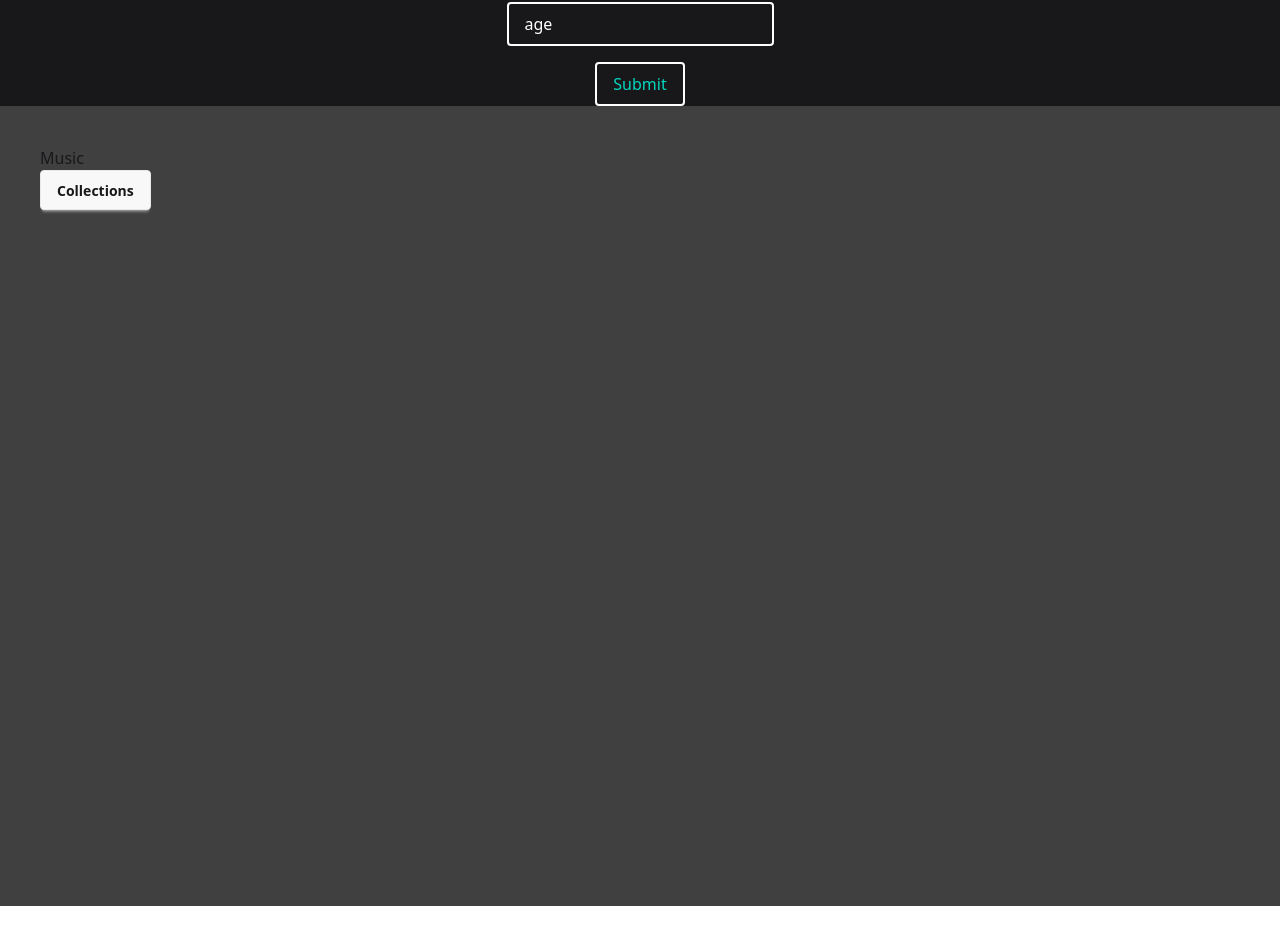
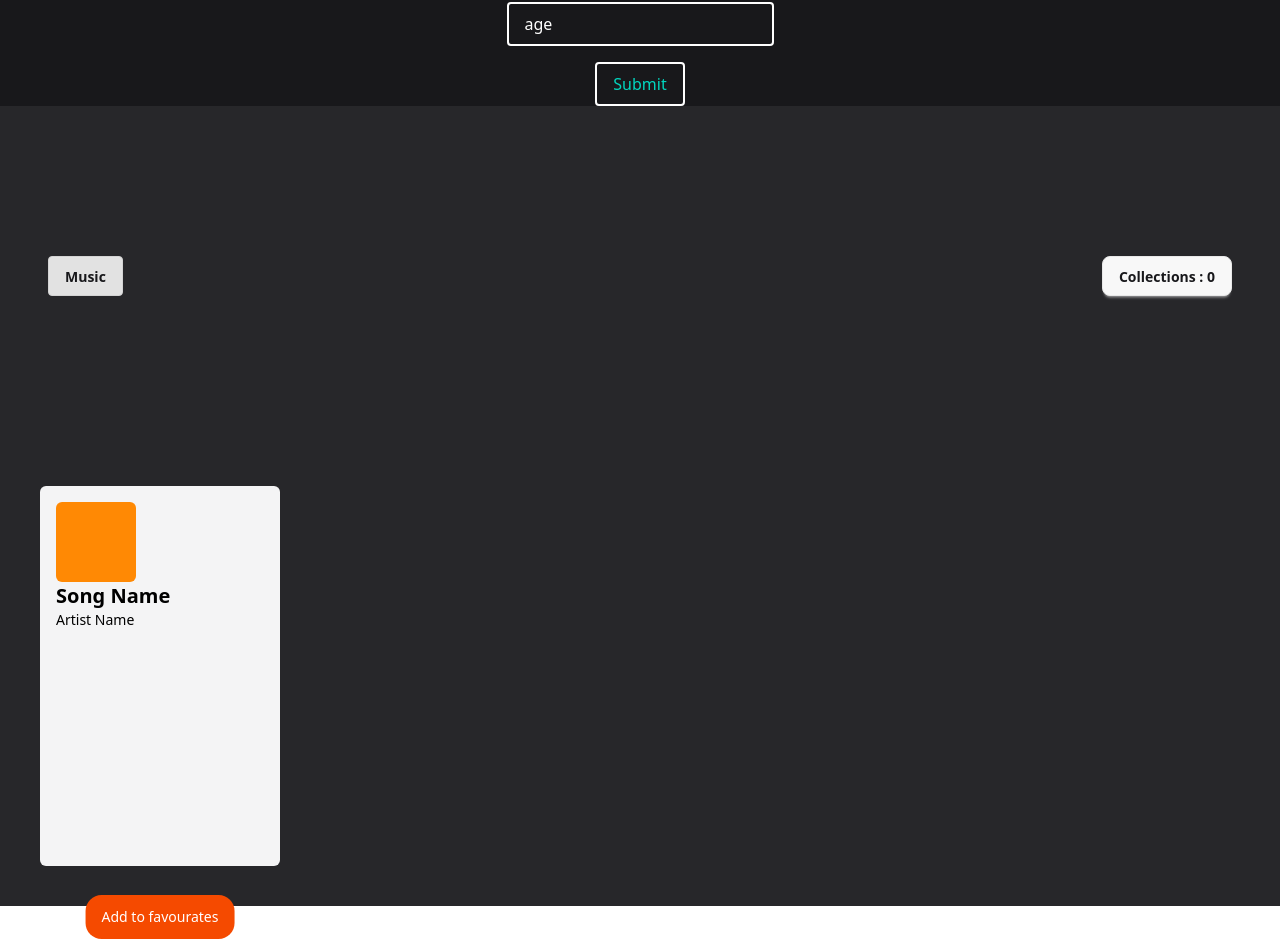
Before and after one commit to coder-Rishi05/React-Forms, a React (Vite) app in the folder react-forms/: page / in a window 1280 px wide. Shown: the part 564-1503 px from the top of the page. Before the commit the page ends 1470 px from the top, so only its background shows below. Built offline with nearby package versions, Linux system fonts and the light colour scheme.

Commit message:
completed frontend design

```diff
--- a/react-forms/src/pages/Design.jsx
+++ b/react-forms/src/pages/Design.jsx
@@ -1,8 +1,18 @@
+import { useState } from "react";
+
 const Design = ()=>{
+
+   const [data,setData] = useState();
+
     return (
-        <>
-
-        </>
+        <div className="w-60 rounded-md bg-zinc-100 p-4 mt-10 relative pb-10">
+            <div className="w-20 h-20 bg-orange-400 flex rounded-md  "></div>
+            <div className="">
+                <h2 className="text-xl font-semibold text-black  " >Song Name</h2>
+                <h2 className="text-sm text-black " >Artist Name</h2>
+            </div>
+            <button className="px-4 py-3 text-sm cursor-pointer btn-primary text-white -translate-y-1/2 -translate-x-1/2 whitespace-nowrap -bottom-1/4 left-1/2 bg-orange-600 absolute rounded-2xl " >Add to favourates </button>
+        </div>
     )
 }
 
--- a/react-forms/src/pages/Home.jsx
+++ b/react-forms/src/pages/Home.jsx
@@ -1,11 +1,14 @@
 import Nav from "../pages/Nav";
 import Design from "./Design";
 
+
+
 const Home = () => {
   return (
-    <div className="w-full h-screen bg-neutral-700 p-10 ">
+    <div data-theme="forest" className="w-full h-screen flex flex-wrap gap-10  bg-zinc-800 p-10 ">
       <Nav />
       <Design />
+
     </div>
   );
 };
--- a/react-forms/src/pages/Nav.jsx
+++ b/react-forms/src/pages/Nav.jsx
@@ -1,8 +1,12 @@
+import { useState } from "react";
+
 const Nav = () => {
+  const [value, setValue] = useState(0);
+
   return (
-    <div className="" >
-      <h1>Music</h1>
-      <button className="btn" >Collections</button>
+    <div className="navbar justify-between ">
+      <h1 className="btn  btn-active">Music</h1>
+      <button className="btn rounded-lg">Collections : {value}</button>
     </div>
   );
 };
```
Also changed, not shown: react-forms/vite.config.js (+8 -0 lines), 1 other file (tests, documents, lock files or other folders).
